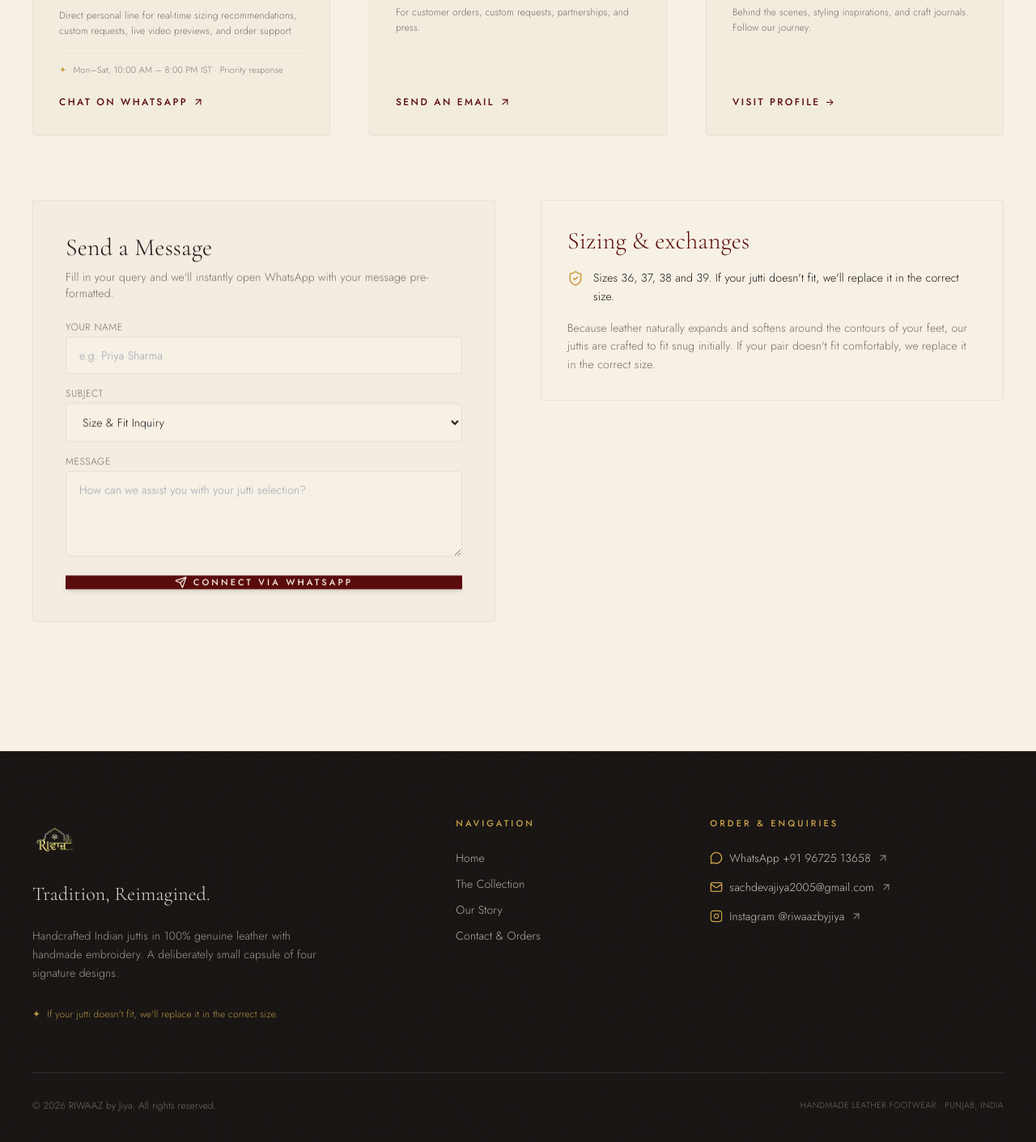
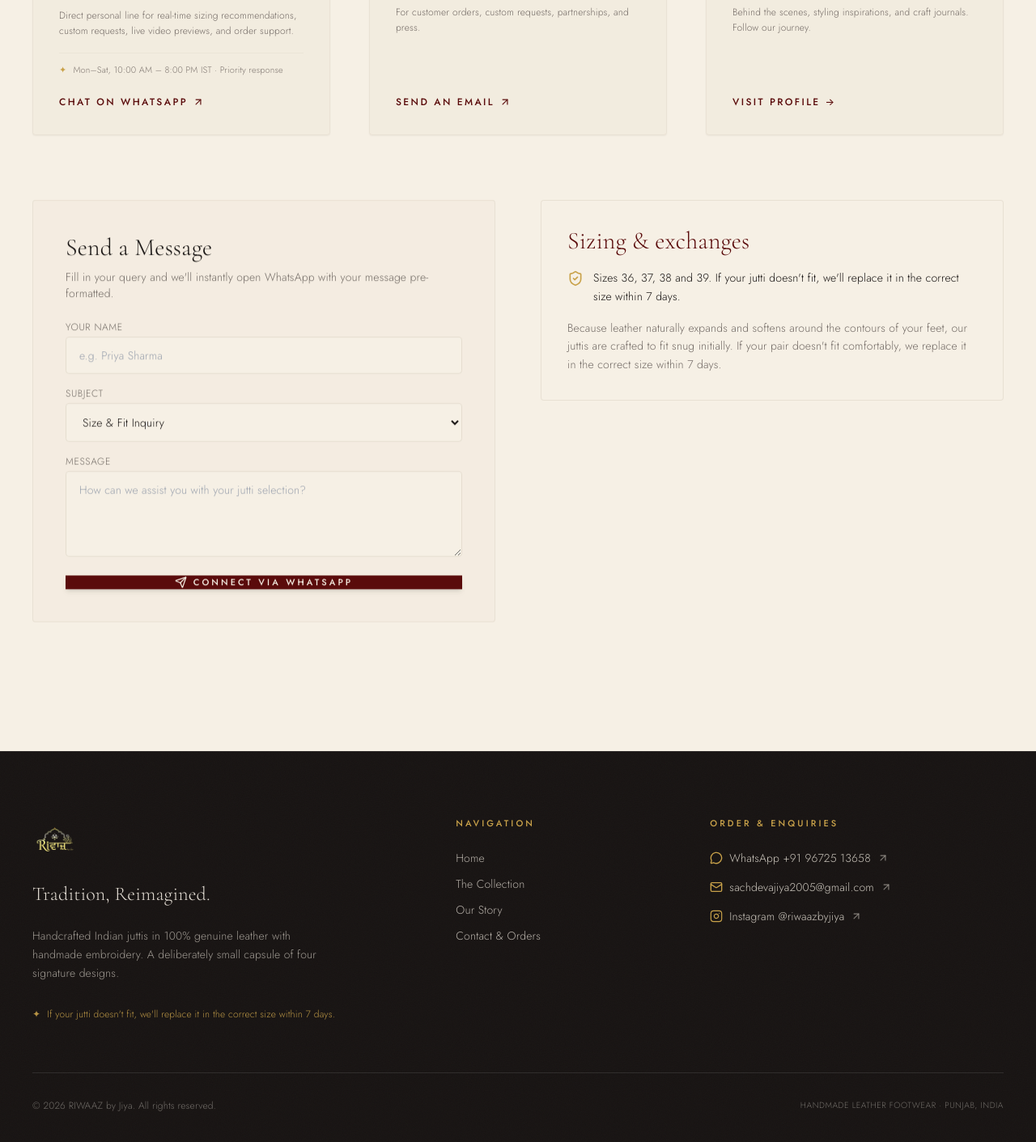
Before and after one commit to khushhal1602-eng/riwaaz-website, a React (Vite) app: page /contact in a window 1280 px wide. Shown: the part 610-2021 px from the top of the page at 81% size. Built offline with nearby package versions, Linux system fonts and the light colour scheme; the HTML template or start-up script is replaced by a standard one.

Commit message:
Update replacement policy to specify within 7 days

```diff
--- a/src/components/CartDrawer.jsx
+++ b/src/components/CartDrawer.jsx
@@ -341,7 +341,7 @@
                 <div className="flex items-start gap-2.5 bg-ivory/80 border border-border/80 p-3 text-xs text-muted-foreground rounded">
                   <ShieldCheck size={18} className="text-gold shrink-0 mt-0.5" />
                   <p>
-                    <strong>Guaranteed Perfect Fit:</strong> If your jutti doesn't fit, we'll replace it in the correct size free of hassle.
+                    <strong>Guaranteed Perfect Fit:</strong> If your jutti doesn't fit, we'll replace it in the correct size within 7 days free of hassle.
                   </p>
                 </div>
 
--- a/src/components/Footer.jsx
+++ b/src/components/Footer.jsx
@@ -26,7 +26,7 @@
             </p>
             <div className="pt-2 text-xs text-gold/90 flex items-center gap-2">
               <span>✦</span>
-              <span>If your jutti doesn't fit, we'll replace it in the correct size.</span>
+              <span>If your jutti doesn't fit, we'll replace it in the correct size within 7 days.</span>
             </div>
           </div>
 
--- a/src/pages/Contact.jsx
+++ b/src/pages/Contact.jsx
@@ -203,11 +203,11 @@
             <div className="flex items-start gap-3 text-sm text-ink mb-4">
               <ShieldCheck size={20} className="text-gold shrink-0 mt-0.5" />
               <p className="leading-relaxed">
-                Sizes 36, 37, 38 and 39. If your jutti doesn't fit, we'll replace it in the correct size.
+                Sizes 36, 37, 38 and 39. If your jutti doesn't fit, we'll replace it in the correct size within 7 days.
               </p>
             </div>
             <p className="text-sm leading-relaxed text-muted-foreground font-light">
-              Because leather naturally expands and softens around the contours of your feet, our juttis are crafted to fit snug initially. If your pair doesn't fit comfortably, we replace it in the correct size.
+              Because leather naturally expands and softens around the contours of your feet, our juttis are crafted to fit snug initially. If your pair doesn't fit comfortably, we replace it in the correct size within 7 days.
             </p>
           </div>
         </Reveal>
--- a/src/pages/ProductDetail.jsx
+++ b/src/pages/ProductDetail.jsx
@@ -173,7 +173,7 @@
 
                 <div className="mt-4 flex items-center gap-2 text-xs text-muted-foreground">
                   <ShieldCheck size={16} className="text-gold shrink-0" />
-                  <span>If your jutti doesn't fit, we'll replace it in the correct size.</span>
+                  <span>If your jutti doesn't fit, we'll replace it in the correct size within 7 days.</span>
                 </div>
               </div>
 
```
